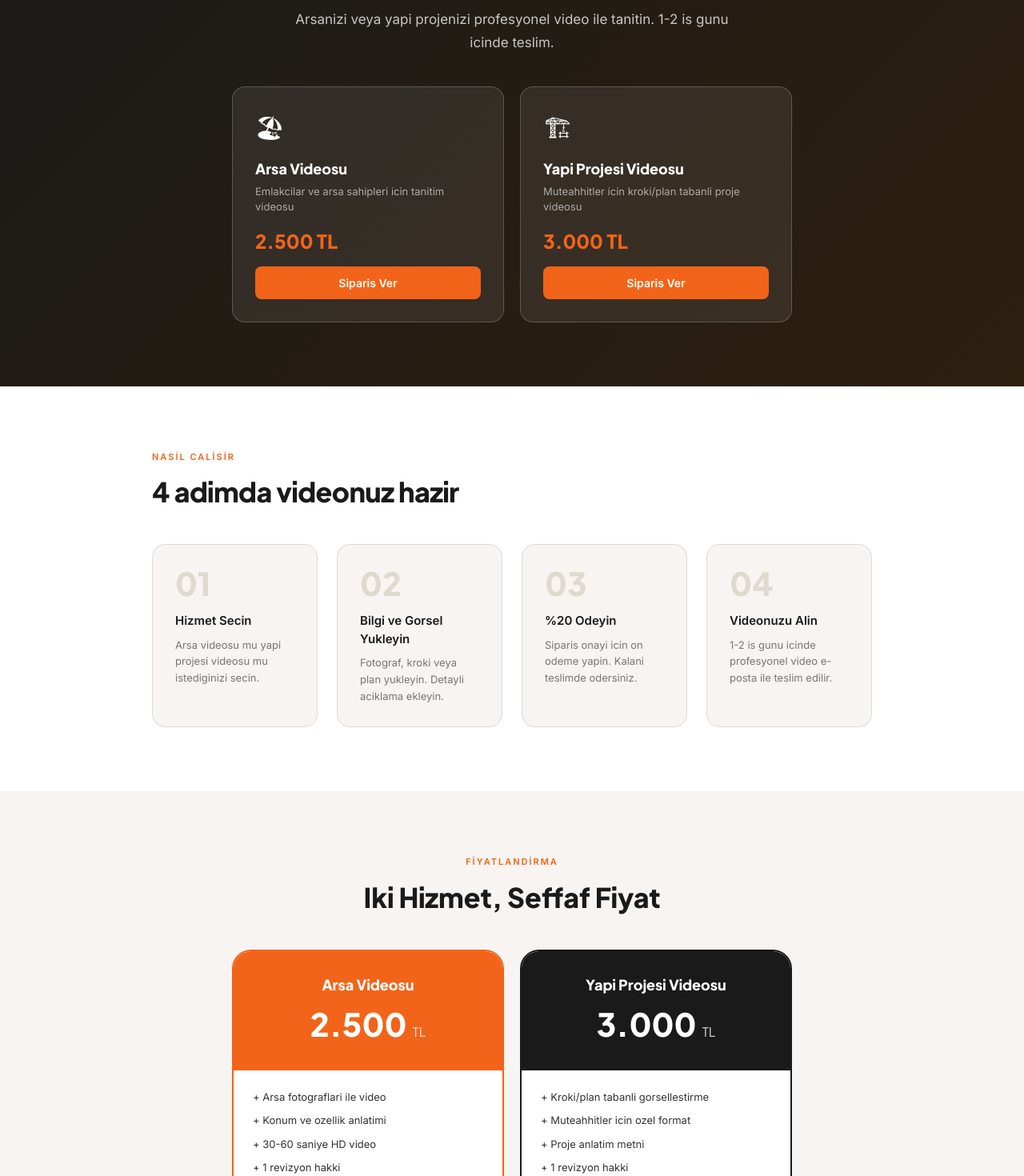
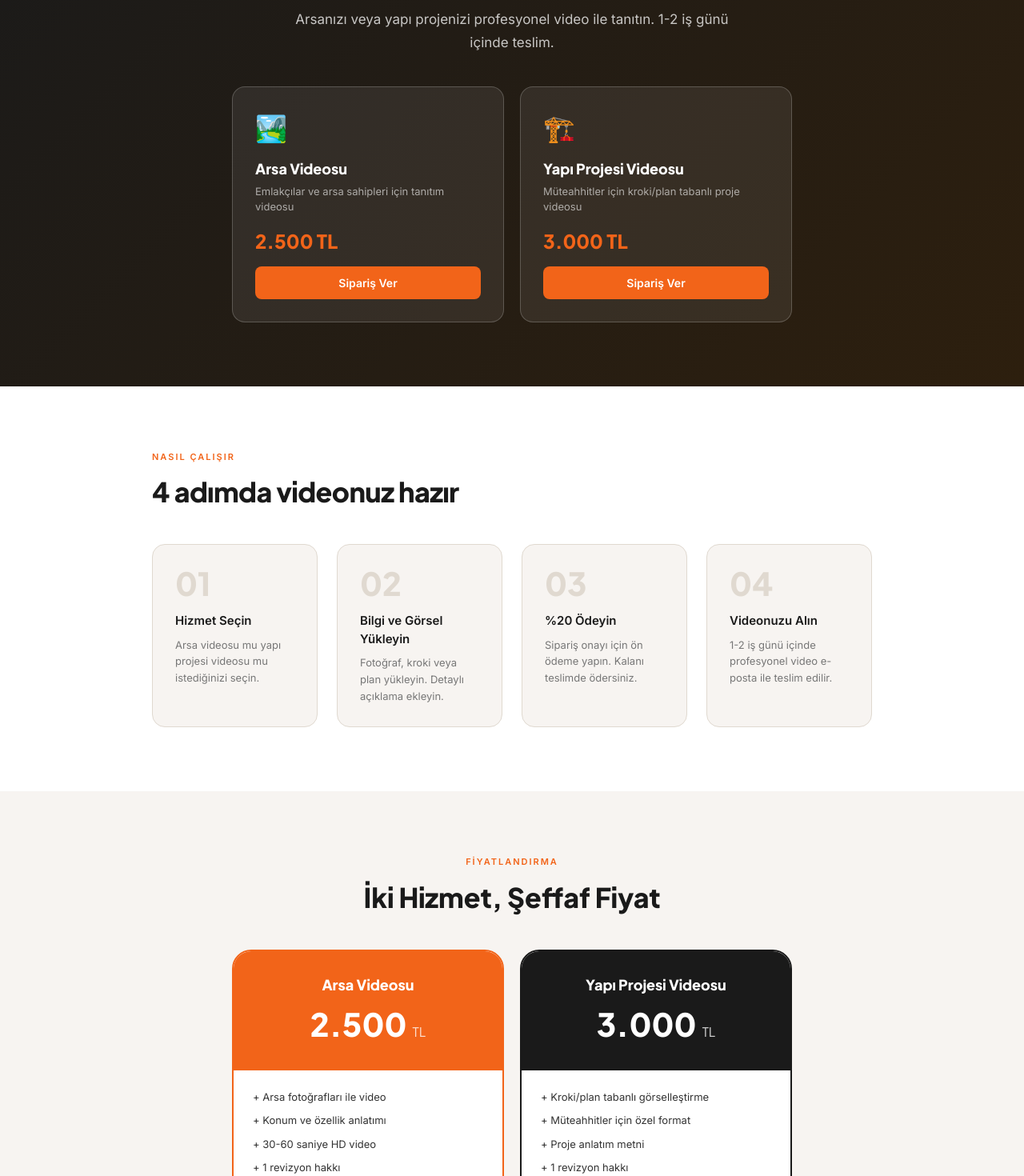
Before and after one commit to alicancapli47-a11y/mustakit-frontend, a Next.js app: page / in a window 1280 px wide. Shown: the part 260-1730 px from the top of the page at 80% size. Built offline with nearby package versions, Linux system fonts and the light colour scheme.

Commit message:
fix: turkce karakterler duzeltildi iki hizmet sayfasi

```diff
--- a/src/app/page.tsx
+++ b/src/app/page.tsx
@@ -2,8 +2,8 @@ import type { Metadata } from "next"
 import Link from "next/link"
 
 export const metadata: Metadata = {
-  title: "Mustakit Studio - Arsa ve Yapi Projelerinizin Sanal Videolari",
-  description: "Emlakcilar, arsa sahipleri ve muteahhitler icin profesyonel tanitim videosu. 1-2 is gunu teslim.",
+  title: "Müstakit Studio - Arsa ve Yapı Projelerinizin Sanal Videoları",
+  description: "Emlakçılar, arsa sahipleri ve müteahhitler için profesyonel tanıtım videosu. 1-2 iş günü teslim.",
 }
 
 export default function HomePage() {
@@ -12,7 +12,7 @@ export default function HomePage() {
       <nav style={{ borderBottom: "1px solid #E0D9D0" }}>
         <div style={{ maxWidth: 900, margin: "0 auto", padding: "0 24px", height: 64, display: "flex", alignItems: "center", justifyContent: "space-between" }}>
           <span style={{ fontFamily: "Plus Jakarta Sans, sans-serif", fontWeight: 800, fontSize: 20, color: "#F26419" }}>
-            Mustakit <span style={{ color: "#1a1a1a", fontWeight: 400, fontSize: 14 }}>Studio</span>
+            Müstakit <span style={{ color: "#1a1a1a", fontWeight: 400, fontSize: 14 }}>Studio</span>
           </span>
           <span style={{ background: "#F26419", color: "white", fontSize: 11, fontWeight: 700, padding: "4px 12px", borderRadius: 20 }}>
             Profesyonel Video
@@ -25,30 +25,30 @@ export default function HomePage() {
           Profesyonel Video Servisi
         </div>
         <h1 style={{ fontFamily: "Plus Jakarta Sans, sans-serif", fontSize: "clamp(28px, 5vw, 48px)", fontWeight: 800, lineHeight: 1.1, letterSpacing: -1, marginBottom: 16 }}>
-          Arsa ve Yapi Projelerinizin <span style={{ color: "#F26419" }}>Sanal Videolari</span>
+          Arsa ve Yapı Projelerinizin <span style={{ color: "#F26419" }}>Sanal Videoları</span>
         </h1>
         <p style={{ fontSize: 17, color: "rgba(255,255,255,0.75)", maxWidth: 560, margin: "0 auto 40px", lineHeight: 1.7 }}>
-          Arsanizi veya yapi projenizi profesyonel video ile tanitin. 1-2 is gunu icinde teslim.
+          Arsanızı veya yapı projenizi profesyonel video ile tanıtın. 1-2 iş günü içinde teslim.
         </p>
 
         <div style={{ display: "grid", gridTemplateColumns: "1fr 1fr", gap: 20, maxWidth: 700, margin: "0 auto" }}>
           <Link href="https://studio.mustakit.com" style={{ textDecoration: "none", background: "rgba(255,255,255,0.08)", border: "1px solid rgba(255,255,255,0.2)", borderRadius: 16, padding: 28, textAlign: "left", display: "block" }}>
-            <div style={{ fontSize: 32, marginBottom: 12 }}>{"\u{1F3D6}"}</div>
+            <div style={{ fontSize: 32, marginBottom: 12 }}>🏞️</div>
             <div style={{ fontFamily: "Plus Jakarta Sans, sans-serif", fontSize: 18, fontWeight: 800, color: "white", marginBottom: 6 }}>Arsa Videosu</div>
-            <div style={{ fontSize: 13, color: "rgba(255,255,255,0.6)", marginBottom: 14, lineHeight: 1.5 }}>Emlakcilar ve arsa sahipleri icin tanitim videosu</div>
+            <div style={{ fontSize: 13, color: "rgba(255,255,255,0.6)", marginBottom: 14, lineHeight: 1.5 }}>Emlakçılar ve arsa sahipleri için tanıtım videosu</div>
             <div style={{ fontFamily: "Plus Jakarta Sans, sans-serif", fontSize: 24, fontWeight: 800, color: "#F26419" }}>2.500 TL</div>
             <div style={{ marginTop: 14, background: "#F26419", color: "white", textAlign: "center", padding: "10px 0", borderRadius: 8, fontSize: 14, fontWeight: 700 }}>
-              Siparis Ver
+              Sipariş Ver
             </div>
           </Link>
 
           <Link href="https://studio.mustakit.com/yapi-projesi" style={{ textDecoration: "none", background: "rgba(255,255,255,0.08)", border: "1px solid rgba(255,255,255,0.2)", borderRadius: 16, padding: 28, textAlign: "left", display: "block" }}>
-            <div style={{ fontSize: 32, marginBottom: 12 }}>{"\u{1F3D7}"}</div>
-            <div style={{ fontFamily: "Plus Jakarta Sans, sans-serif", fontSize: 18, fontWeight: 800, color: "white", marginBottom: 6 }}>Yapi Projesi Videosu</div>
-            <div style={{ fontSize: 13, color: "rgba(255,255,255,0.6)", marginBottom: 14, lineHeight: 1.5 }}>Muteahhitler icin kroki/plan tabanli proje videosu</div>
+            <div style={{ fontSize: 32, marginBottom: 12 }}>🏗️</div>
+            <div style={{ fontFamily: "Plus Jakarta Sans, sans-serif", fontSize: 18, fontWeight: 800, color: "white", marginBottom: 6 }}>Yapı Projesi Videosu</div>
+            <div style={{ fontSize: 13, color: "rgba(255,255,255,0.6)", marginBottom: 14, lineHeight: 1.5 }}>Müteahhitler için kroki/plan tabanlı proje videosu</div>
             <div style={{ fontFamily: "Plus Jakarta Sans, sans-serif", fontSize: 24, fontWeight: 800, color: "#F26419" }}>3.000 TL</div>
             <div style={{ marginTop: 14, background: "#F26419", color: "white", textAlign: "center", padding: "10px 0", borderRadius: 8, fontSize: 14, fontWeight: 700 }}>
-              Siparis Ver
+              Sipariş Ver
             </div>
           </Link>
         </div>
@@ -56,28 +56,28 @@ export default function HomePage() {
 
       <section style={{ padding: "80px 24px" }}>
         <div style={{ maxWidth: 900, margin: "0 auto" }}>
-          <div style={{ fontSize: 11, fontWeight: 700, textTransform: "uppercase", letterSpacing: 2, color: "#F26419", marginBottom: 10 }}>Nasil Calisir</div>
-          <div style={{ fontFamily: "Plus Jakarta Sans, sans-serif", fontSize: "clamp(22px, 4vw, 34px)", fontWeight: 800, letterSpacing: -0.5, marginBottom: 40 }}>4 adimda videonuz hazir</div>
+          <div style={{ fontSize: 11, fontWeight: 700, textTransform: "uppercase", letterSpacing: 2, color: "#F26419", marginBottom: 10 }}>Nasıl Çalışır</div>
+          <div style={{ fontFamily: "Plus Jakarta Sans, sans-serif", fontSize: "clamp(22px, 4vw, 34px)", fontWeight: 800, letterSpacing: -0.5, marginBottom: 40 }}>4 adımda videonuz hazır</div>
           <div style={{ display: "grid", gridTemplateColumns: "repeat(auto-fit, minmax(200px, 1fr))", gap: 24 }}>
             <div style={{ background: "#F7F4F1", border: "1px solid #E0D9D0", borderRadius: 16, padding: 28 }}>
               <div style={{ fontFamily: "Plus Jakarta Sans, sans-serif", fontSize: 40, fontWeight: 800, color: "#E0D9D0", lineHeight: 1, marginBottom: 16 }}>01</div>
-              <div style={{ fontWeight: 700, fontSize: 15, marginBottom: 8 }}>Hizmet Secin</div>
-              <div style={{ fontSize: 13, color: "#777", lineHeight: 1.6 }}>Arsa videosu mu yapi projesi videosu mu istediginizi secin.</div>
+              <div style={{ fontWeight: 700, fontSize: 15, marginBottom: 8 }}>Hizmet Seçin</div>
+              <div style={{ fontSize: 13, color: "#777", lineHeight: 1.6 }}>Arsa videosu mu yapı projesi videosu mu istediğinizi seçin.</div>
             </div>
             <div style={{ background: "#F7F4F1", border: "1px solid #E0D9D0", borderRadius: 16, padding: 28 }}>
               <div style={{ fontFamily: "Plus Jakarta Sans, sans-serif", fontSize: 40, fontWeight: 800, color: "#E0D9D0", lineHeight: 1, marginBottom: 16 }}>02</div>
-              <div style={{ fontWeight: 700, fontSize: 15, marginBottom: 8 }}>Bilgi ve Gorsel Yukleyin</div>
-              <div style={{ fontSize: 13, color: "#777", lineHeight: 1.6 }}>Fotograf, kroki veya plan yukleyin. Detayli aciklama ekleyin.</div>
+              <div style={{ fontWeight: 700, fontSize: 15, marginBottom: 8 }}>Bilgi ve Görsel Yükleyin</div>
+              <div style={{ fontSize: 13, color: "#777", lineHeight: 1.6 }}>Fotoğraf, kroki veya plan yükleyin. Detaylı açıklama ekleyin.</div>
             </div>
             <div style={{ background: "#F7F4F1", border: "1px solid #E0D9D0", borderRadius: 16, padding: 28 }}>
               <div style={{ fontFamily: "Plus Jakarta Sans, sans-serif", fontSize: 40, fontWeight: 800, color: "#E0D9D0", lineHeight: 1, marginBottom: 16 }}>03</div>
-              <div style={{ fontWeight: 700, fontSize: 15, marginBottom: 8 }}>%20 Odeyin</div>
-              <div style={{ fontSize: 13, color: "#777", lineHeight: 1.6 }}>Siparis onayi icin on odeme yapin. Kalani teslimde odersiniz.</div>
+              <div style={{ fontWeight: 700, fontSize: 15, marginBottom: 8 }}>%20 Ödeyin</div>
+              <div style={{ fontSize: 13, color: "#777", lineHeight: 1.6 }}>Sipariş onayı için ön ödeme yapın. Kalanı teslimde ödersiniz.</div>
             </div>
             <div style={{ background: "#F7F4F1", border: "1px solid #E0D9D0", borderRadius: 16, padding: 28 }}>
               <div style={{ fontFamily: "Plus Jakarta Sans, sans-serif", fontSize: 40, fontWeight: 800, color: "#E0D9D0", lineHeight: 1, marginBottom: 16 }}>04</div>
-              <div style={{ fontWeight: 700, fontSize: 15, marginBottom: 8 }}>Videonuzu Alin</div>
-              <div style={{ fontSize: 13, color: "#777", lineHeight: 1.6 }}>1-2 is gunu icinde profesyonel video e-posta ile teslim edilir.</div>
+              <div style={{ fontWeight: 700, fontSize: 15, marginBottom: 8 }}>Videonuzu Alın</div>
+              <div style={{ fontSize: 13, color: "#777", lineHeight: 1.6 }}>1-2 iş günü içinde profesyonel video e-posta ile teslim edilir.</div>
             </div>
           </div>
         </div>
@@ -86,8 +86,8 @@ export default function HomePage() {
       <section style={{ background: "#F7F4F1", padding: "80px 24px" }}>
         <div style={{ maxWidth: 700, margin: "0 auto" }}>
           <div style={{ textAlign: "center", marginBottom: 40 }}>
-            <div style={{ fontSize: 11, fontWeight: 700, textTransform: "uppercase", letterSpacing: 2, color: "#F26419", marginBottom: 10 }}>Fiyatlandirma</div>
-            <div style={{ fontFamily: "Plus Jakarta Sans, sans-serif", fontSize: "clamp(22px, 4vw, 34px)", fontWeight: 800 }}>Iki Hizmet, Seffaf Fiyat</div>
+            <div style={{ fontSize: 11, fontWeight: 700, textTransform: "uppercase", letterSpacing: 2, color: "#F26419", marginBottom: 10 }}>Fiyatlandırma</div>
+            <div style={{ fontFamily: "Plus Jakarta Sans, sans-serif", fontSize: "clamp(22px, 4vw, 34px)", fontWeight: 800 }}>İki Hizmet, Şeffaf Fiyat</div>
           </div>
           <div style={{ display: "grid", gridTemplateColumns: "1fr 1fr", gap: 20 }}>
             <div style={{ border: "2px solid #F26419", borderRadius: 24, overflow: "hidden", background: "white" }}>
@@ -97,31 +97,31 @@ export default function HomePage() {
               </div>
               <div style={{ padding: 24 }}>
                 <ul style={{ listStyle: "none", padding: 0, display: "flex", flexDirection: "column", gap: 10, marginBottom: 20, fontSize: 13, color: "#333" }}>
-                  <li>+ Arsa fotograflari ile video</li>
-                  <li>+ Konum ve ozellik anlatimi</li>
+                  <li>+ Arsa fotoğrafları ile video</li>
+                  <li>+ Konum ve özellik anlatımı</li>
                   <li>+ 30-60 saniye HD video</li>
-                  <li>+ 1 revizyon hakki</li>
+                  <li>+ 1 revizyon hakkı</li>
                 </ul>
                 <Link href="https://studio.mustakit.com" style={{ display: "block", width: "100%", background: "#F26419", color: "white", fontWeight: 700, padding: 14, borderRadius: 10, textDecoration: "none", textAlign: "center", fontSize: 14 }}>
-                  Siparis Ver
+                  Sipariş Ver
                 </Link>
               </div>
             </div>
 
             <div style={{ border: "2px solid #1a1a1a", borderRadius: 24, overflow: "hidden", background: "white" }}>
               <div style={{ background: "#1a1a1a", color: "white", padding: 28, textAlign: "center" }}>
-                <div style={{ fontFamily: "Plus Jakarta Sans, sans-serif", fontSize: 18, fontWeight: 800, marginBottom: 6 }}>Yapi Projesi Videosu</div>
+                <div style={{ fontFamily: "Plus Jakarta Sans, sans-serif", fontSize: 18, fontWeight: 800, marginBottom: 6 }}>Yapı Projesi Videosu</div>
                 <div style={{ fontFamily: "Plus Jakarta Sans, sans-serif", fontSize: 40, fontWeight: 800 }}>3.000 <span style={{ fontSize: 16, fontWeight: 400, opacity: 0.8 }}>TL</span></div>
               </div>
               <div style={{ padding: 24 }}>
                 <ul style={{ listStyle: "none", padding: 0, display: "flex", flexDirection: "column", gap: 10, marginBottom: 20, fontSize: 13, color: "#333" }}>
-                  <li>+ Kroki/plan tabanli gorsellestirme</li>
-                  <li>+ Muteahhitler icin ozel format</li>
-                  <li>+ Proje anlatim metni</li>
-                  <li>+ 1 revizyon hakki</li>
+                  <li>+ Kroki/plan tabanlı görselleştirme</li>
+                  <li>+ Müteahhitler için özel format</li>
+                  <li>+ Proje anlatım metni</li>
+                  <li>+ 1 revizyon hakkı</li>
                 </ul>
                 <Link href="https://studio.mustakit.com/yapi-projesi" style={{ display: "block", width: "100%", background: "#1a1a1a", color: "white", fontWeight: 700, padding: 14, borderRadius: 10, textDecoration: "none", textAlign: "center", fontSize: 14 }}>
-                  Siparis Ver
+                  Sipariş Ver
                 </Link>
               </div>
             </div>
@@ -130,7 +130,7 @@ export default function HomePage() {
       </section>
 
       <footer style={{ background: "#1a1a1a", color: "rgba(255,255,255,0.5)", textAlign: "center", padding: "28px 24px", fontSize: 13 }}>
-        <p>2025 Mustakit - Mustakil evinizi yaptirmanin en seffaf yolu</p>
+        <p>© 2025 Müstakit - Müstakil evinizi yaptırmanın en şeffaf yolu</p>
         <p style={{ marginTop: 8 }}>studio.mustakit.com - Profesyonel Video Servisi</p>
       </footer>
     </main>
```
